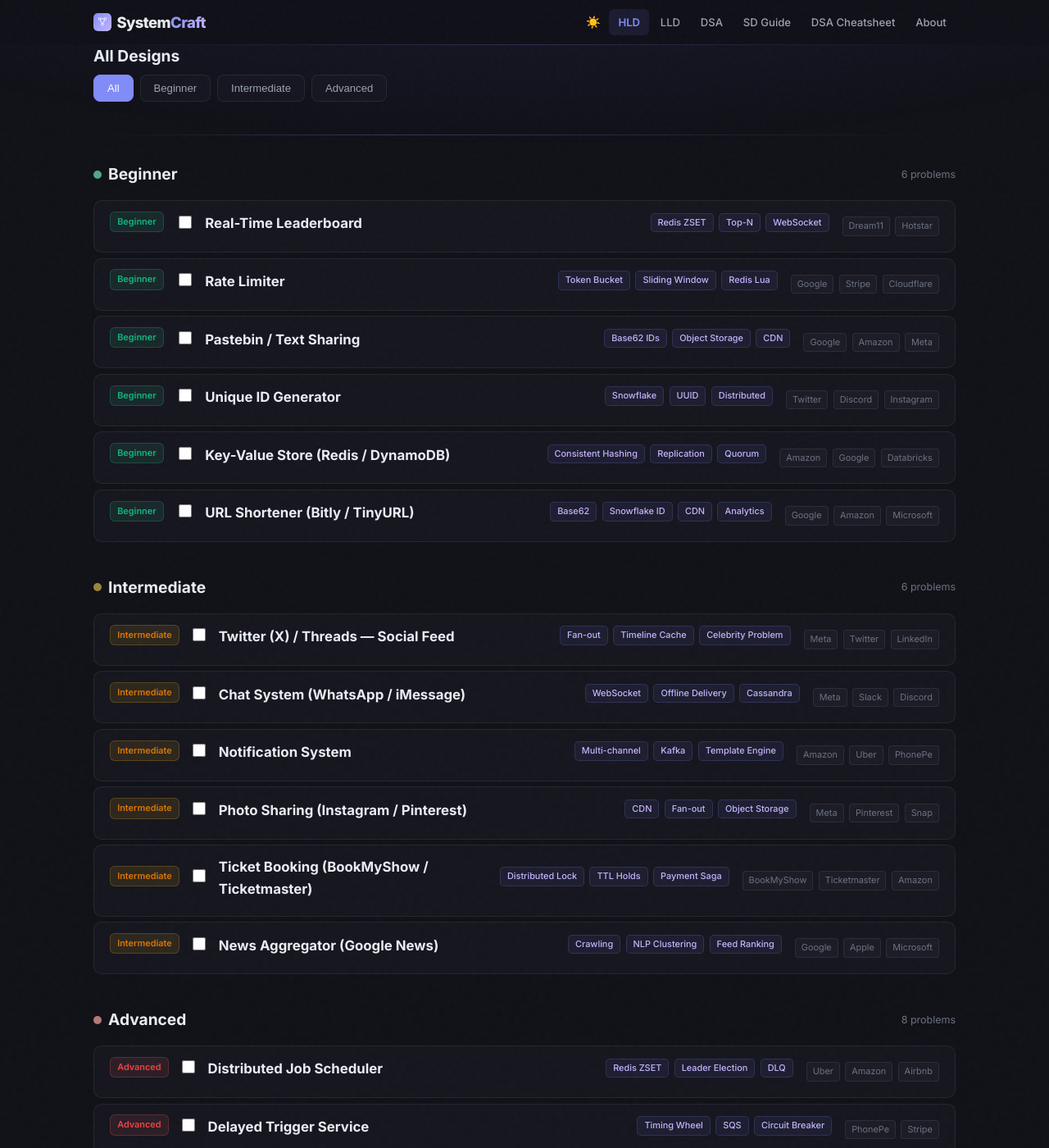
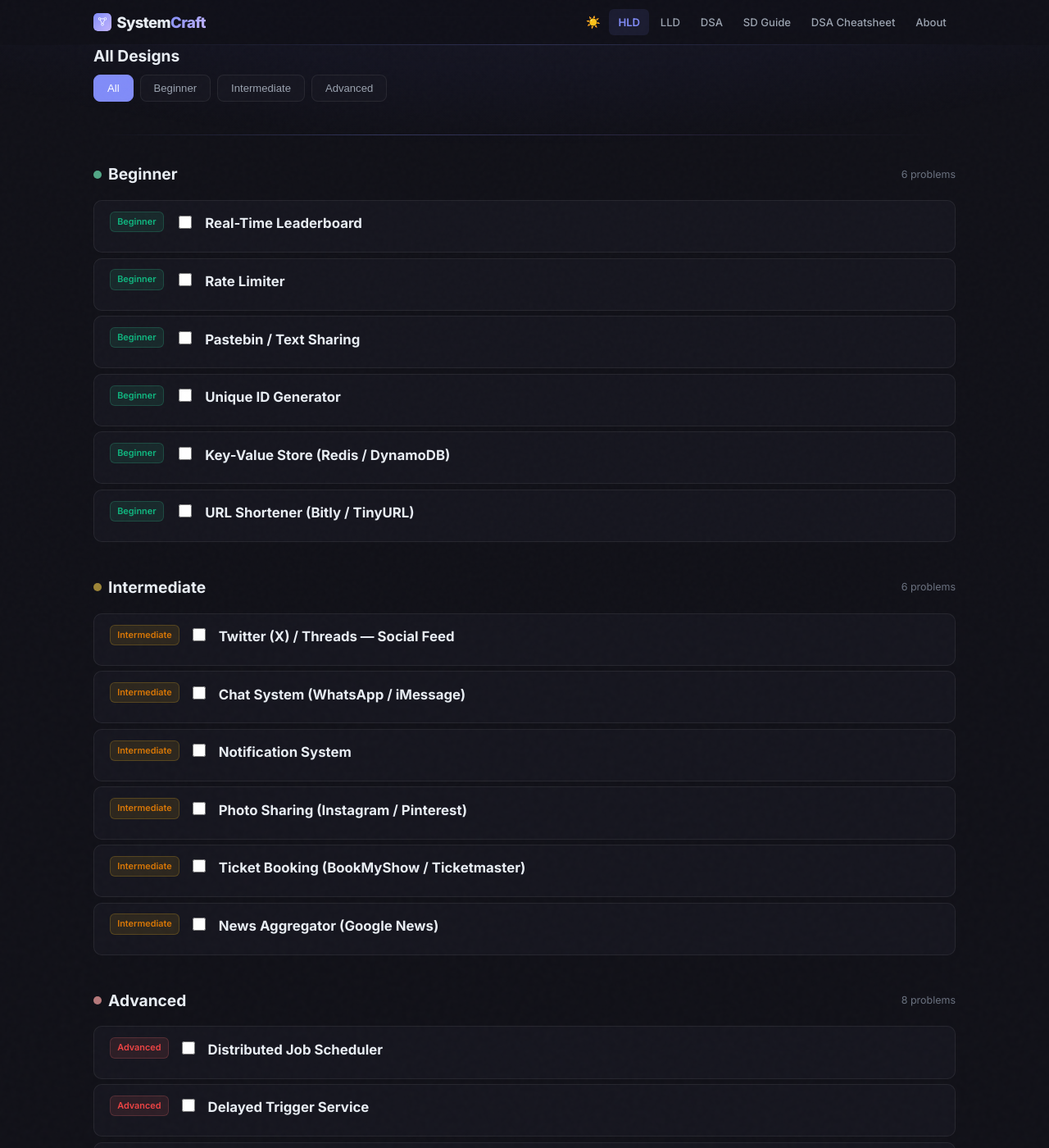
Before and after one commit to iluzn/HLD-Designs, a Jekyll site: the page built from pages/hld.html, in a window 1280 px wide and 1400 px high, scrolled down 1168 px. Shown: the whole window at 82% size. Built offline with Jekyll 4.4.1, drawn with Linux system fonts in a browser that asks for light colours; some of the changed text lies outside the part shown.

Commit message:
fix: hide tags and companies from list view entirely, keep only badge + title for compact rows

```diff
--- a/pages/hld.html
+++ b/pages/hld.html
@@ -727,7 +727,7 @@
 .card-top { display: flex; align-items: center; gap: 0.5rem; min-width: 100px; }
 .problem-card h3 { font-size: 0.92rem; font-weight: 600; margin: 0; flex: 1; min-width: 200px; }
 .card-desc { display: none; }
-.card-tags { display: flex; gap: 0.3rem; flex-wrap: wrap; }
+.problems-grid .card-tags { display: none; }
 .card-companies { display: none; }
 
 /* Difficulty groups */
@@ -755,7 +755,7 @@
 .card-time { display: block; margin-top: 0.5rem; font-size: 0.7rem; color: var(--text-dim); }
 .card-tags { display: flex; gap: 0.4rem; flex-wrap: wrap; margin-bottom: 0.6rem; }
 .tag { background: var(--tag-bg); border: 1px solid var(--tag-border); color: var(--accent-light); padding: 2px 8px; border-radius: 5px; font-size: 0.68rem; font-weight: 500; }
-.card-companies { display: flex; gap: 0.4rem; flex-wrap: wrap; }
+.card-companies { display: none; }
 .company { font-size: 0.68rem; color: var(--text-dim); background: rgba(255,255,255,0.03); border: 1px solid var(--border); padding: 2px 7px; border-radius: 4px; }
 [data-theme="light"] .company { background: rgba(0,0,0,0.02); }
 
@@ -837,6 +837,9 @@
     .problem-card h3 { font-size: 0.85rem; min-width: unset; }
     .card-top { min-width: unset; }
     .problems-grid .card-tags { display: none; }
+    .problems-grid .card-companies { display: none; }
+    .problem-card { padding: 0.5rem 0.8rem; }
+    .problem-card h3 { font-size: 0.82rem; }
     .hamburger { display: block; }
     .nav-links { display: none; position: absolute; top: calc(100% + 0.5rem); right: 0; background: var(--header-bg); backdrop-filter: blur(20px) saturate(1.4); -webkit-backdrop-filter: blur(20px) saturate(1.4); border: 1px solid var(--border); border-radius: 12px; padding: 0.4rem; flex-direction: column; align-items: stretch; min-width: 160px; box-shadow: 0 16px 48px rgba(0,0,0,0.4); }
     .nav-links.open { display: flex; }
```
